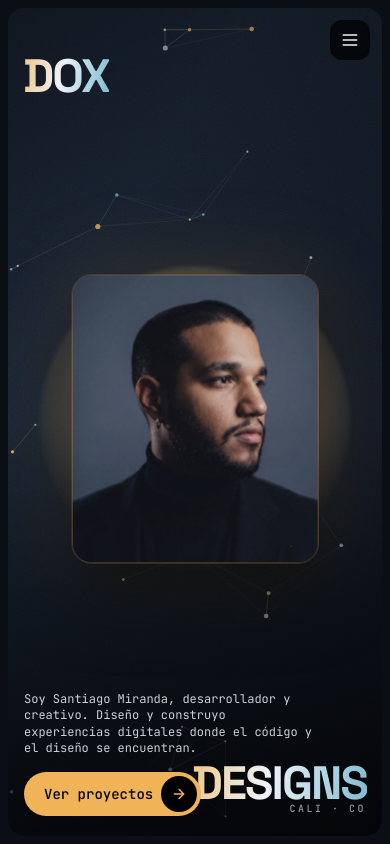
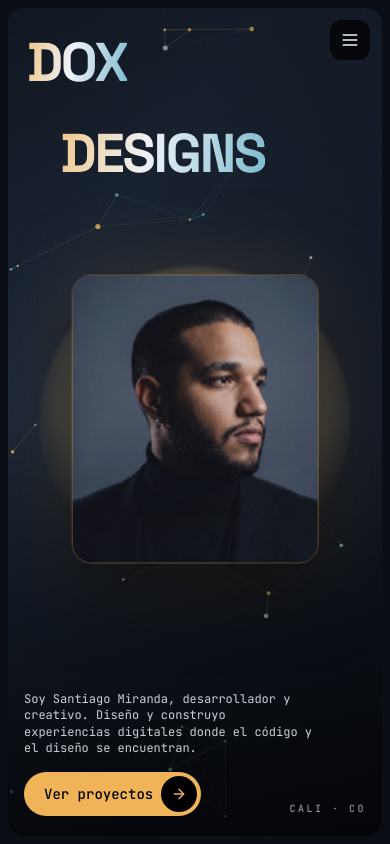
Before and after one commit to Paradoxang/Portfolio-WebApp, a React (Vite) app: page / in a window 390 px wide. Built offline with nearby package versions, Linux system fonts and the light colour scheme.

Commit message:
fix(hero): en movil apila DOX/DESIGNS arriba para no chocar con el CTA ni CALI-CO

```diff
--- a/src/components/ui/hero.tsx
+++ b/src/components/ui/hero.tsx
@@ -133,10 +133,10 @@ const Hero = () => {
 
         {/* ── Giant wordmark: DOX top-left, DESIGNS bottom-right, flanking the portrait ── */}
         <div className="pointer-events-none absolute inset-0 z-[4]">
-          <h1 className="absolute left-[4%] top-[6%] xl:left-[13%] xl:top-[22%] font-display font-bold leading-[0.8] tracking-[-0.04em] text-[12vw] sm:text-[11vw] md:text-[8vw] lg:text-[7vw]">
+          <h1 className="absolute left-[5%] top-[4%] sm:left-[4%] sm:top-[6%] xl:left-[13%] xl:top-[22%] font-display font-bold leading-[0.8] tracking-[-0.04em] text-[14vw] sm:text-[11vw] md:text-[8vw] lg:text-[7vw]">
             <WordsPullUp text="DOX" wordClassName="text-gradient" />
           </h1>
-          <h1 className="absolute bottom-[4%] right-[4%] xl:bottom-[20%] font-display font-bold leading-[0.8] tracking-[-0.04em] text-[12vw] sm:text-[11vw] md:text-[8vw] lg:text-[7vw]">
+          <h1 className="absolute left-[14%] top-[15%] sm:left-auto sm:top-auto sm:bottom-[4%] sm:right-[4%] xl:bottom-[20%] font-display font-bold leading-[0.8] tracking-[-0.04em] text-[14vw] sm:text-[11vw] md:text-[8vw] lg:text-[7vw]">
             <WordsPullUp text="DESIGNS" showAsterisk wordClassName="text-gradient" />
           </h1>
         </div>
```
